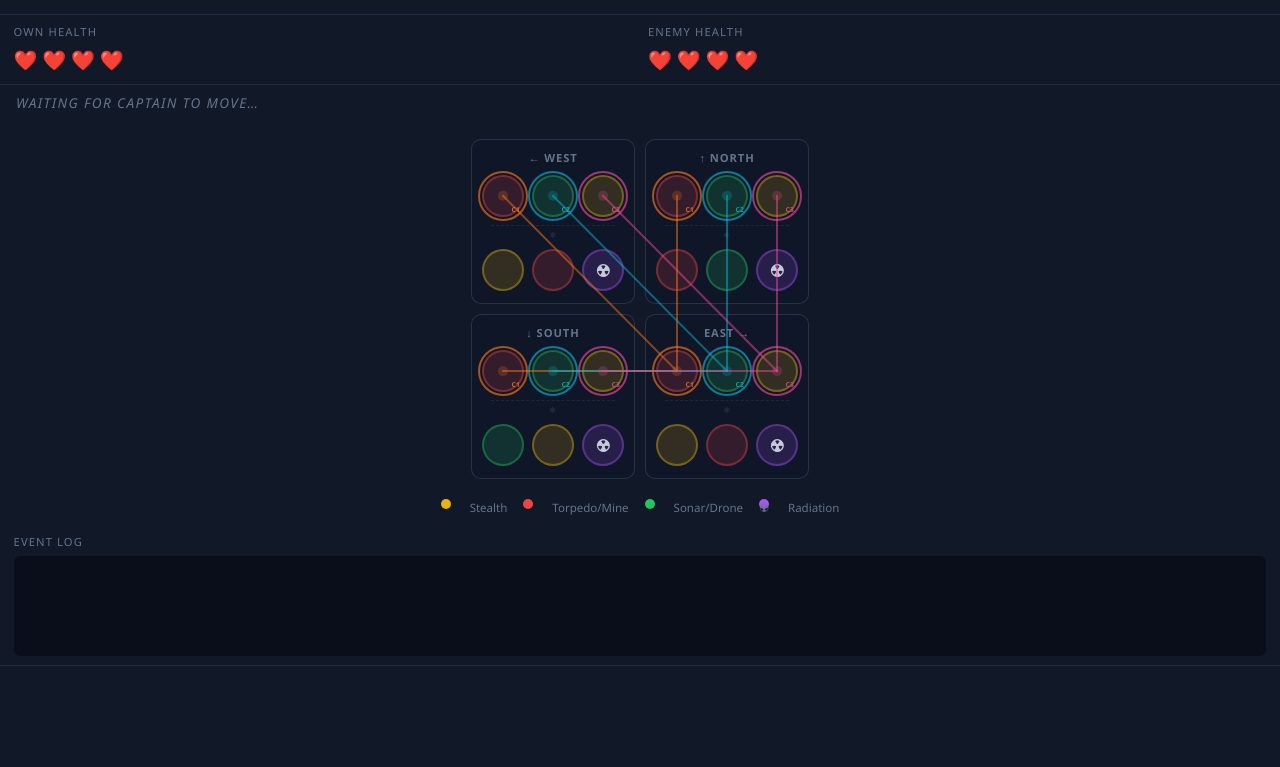
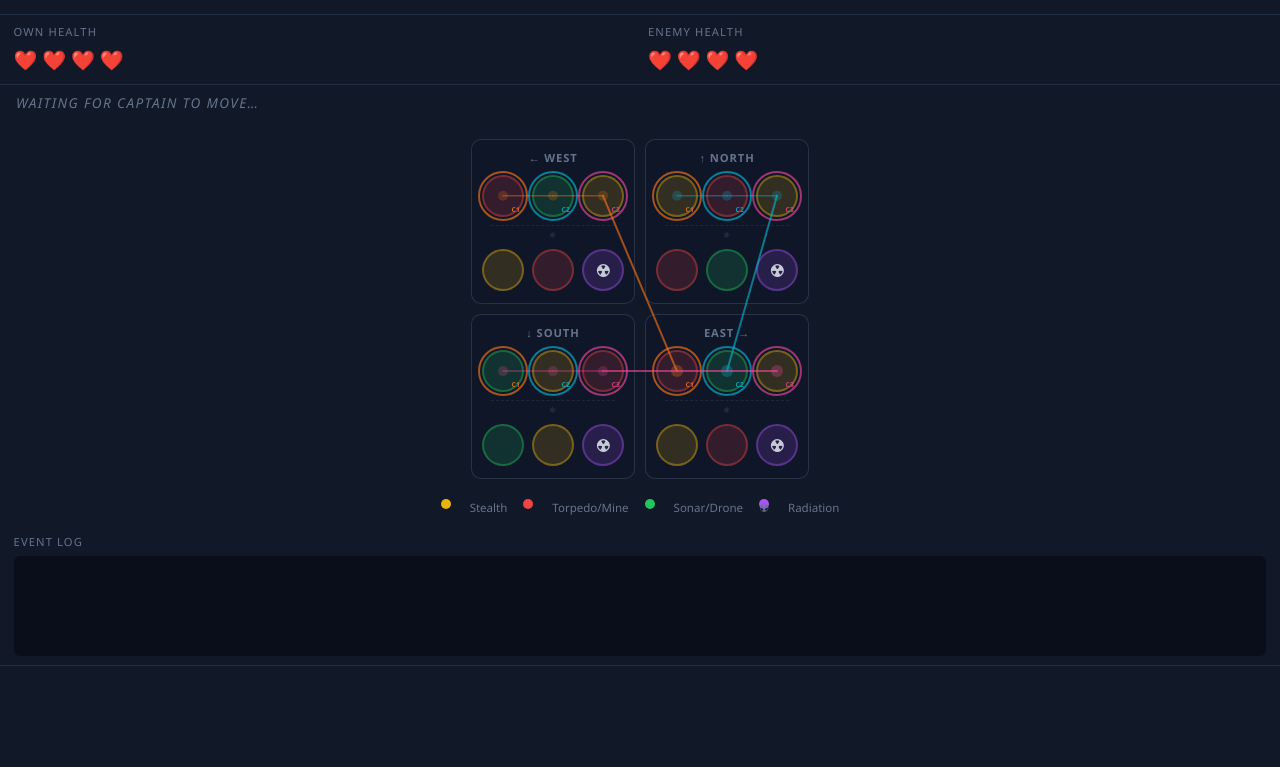
Before and after one commit to Noam-Elisha/captain-sonar, a Flask app: template templates/engineer.html in a window 1280 px wide. Shown: the part 33-800 px from the top of the page. Run offline with Flask 3, Linux system fonts and the light colour scheme; the template is opened without the code that fills it, so the values that code supplies are empty; some libraries are stand-ins or nearby versions.

Commit message:
fix: correct NORTH/SOUTH circuit node colors + clean circuit line drawing
Per physical Map Alpha board:
  NORTH circuit nodes: [yellow/C1, red/C2, yellow/C3] (was red/green/yellow)
  SOUTH circuit nodes: [green/C1, yellow/C2, red/C3]  (was red/green/yellow)

SVG circuit overlay redesigned:
  - Intra-panel: chain the 3 circuit nodes within each non-EAST section (0→1→2)
  - Inter-panel: ONE exit line per section to its designated EAST hub node
    WEST  bundle (C1, orange): W[0]─W[1]─W[2] → E[0]
    NORTH bundle (C2, cyan):   N[0]─N[1]─N[2] → E[1]
    SOUTH bundle (C3, pink):   S[0]─S[1]─S[2] → E[2]
  - Removes overlapping spoke pattern; no lines cross unnecessarily

All 50 tests pass.

Co-Authored-By: Claude Sonnet 4.6 <noreply@anthropic.com>

```diff
--- a/game_state.py
+++ b/game_state.py
@@ -3,22 +3,25 @@ Captain Sonar – Server-side game state (turn-based mode).
 
 Engineering board layout (Map Alpha standard):
   Each direction section has 6 nodes indexed 0-5.
-  Indices 0-2: Central Circuit nodes (one per circuit C1/C2/C3, span all 4 directions).
-  Indices 3-4: Extra non-circuit Central Circuit nodes (block system until surfacing).
+  Indices 0-2: Circuit nodes (one per circuit C1/C2/C3, span all 4 directions).
+  Indices 3-4: Extra non-circuit nodes (block a system when marked).
   Index  5:   Reactor/radiation node.
 
-  ALL directions use same structure:
-    0: red/C1   → mine+torpedo system
-    1: green/C2 → sonar+drone system
-    2: yellow/C3 → stealth system
-    3: extra non-circuit node (system varies by direction)
-    4: extra non-circuit node (system varies by direction)
-    5: radiation (reactor)
+  Node colors vary by direction (real board layout):
+    WEST:  [red/C1,    green/C2,   yellow/C3,  yellow, red,   radiation]
+    NORTH: [yellow/C1, red/C2,     yellow/C3,  red,    green, radiation]
+    SOUTH: [green/C1,  yellow/C2,  red/C3,     green,  yellow,radiation]
+    EAST:  [red/C1,    green/C2,   yellow/C3,  yellow, red,   radiation]
 
   Circuits span all 4 directions (one node per direction per circuit):
-    C1 (orange): N[0], S[0], E[0], W[0]  – mine/torpedo nodes
-    C2 (cyan):   N[1], S[1], E[1], W[1]  – sonar/drone nodes
-    C3 (pink):   N[2], S[2], E[2], W[2]  – stealth nodes
+    C1 (orange): W[0]=red,    N[0]=yellow, S[0]=green,  E[0]=red
+    C2 (cyan):   W[1]=green,  N[1]=red,    S[1]=yellow, E[1]=green
+    C3 (pink):   W[2]=yellow, N[2]=yellow, S[2]=red,    E[2]=yellow
+
+  Visual circuit routing (SVG overlay):
+    WEST  bundle (C1-orange): W[0]─W[1]─W[2] → E[0] (hub)
+    NORTH bundle (C2-cyan):   N[0]─N[1]─N[2] → E[1] (hub)
+    SOUTH bundle (C3-pink):   S[0]─S[1]─S[2] → E[2] (hub)
 
   When all 4 nodes of a circuit are marked → they self-clear (no damage).
   When all 6 nodes of one direction section are marked → 1 damage + clear ENTIRE board.
@@ -65,17 +68,17 @@ ENGINEERING_LAYOUT = {
         {"color": "radiation", "circuit": None}, # 5  reactor
     ],
     "north": [
-        {"color": "red",       "circuit": 1},   # 0  mine/torpedo  C1
-        {"color": "green",     "circuit": 2},   # 1  sonar/drone   C2
-        {"color": "yellow",    "circuit": 3},   # 2  stealth        C3
+        {"color": "yellow",    "circuit": 1},   # 0  stealth         C1
+        {"color": "red",       "circuit": 2},   # 1  mine/torpedo    C2
+        {"color": "yellow",    "circuit": 3},   # 2  stealth         C3
         {"color": "red",       "circuit": None}, # 3  mine/torpedo (extra)
         {"color": "green",     "circuit": None}, # 4  sonar/drone (extra)
         {"color": "radiation", "circuit": None}, # 5  reactor
     ],
     "south": [
-        {"color": "red",       "circuit": 1},   # 0  mine/torpedo  C1
-        {"color": "green",     "circuit": 2},   # 1  sonar/drone   C2
-        {"color": "yellow",    "circuit": 3},   # 2  stealth        C3
+        {"color": "green",     "circuit": 1},   # 0  sonar/drone     C1
+        {"color": "yellow",    "circuit": 2},   # 1  stealth         C2
+        {"color": "red",       "circuit": 3},   # 2  mine/torpedo    C3
         {"color": "green",     "circuit": None}, # 3  sonar/drone (extra)
         {"color": "yellow",    "circuit": None}, # 4  stealth (extra)
         {"color": "radiation", "circuit": None}, # 5  reactor
@@ -91,10 +94,11 @@ ENGINEERING_LAYOUT = {
 }
 
 # circuit_id → list of (direction, index) pairs – each circuit spans all 4 directions
+# Node colors vary per direction (see ENGINEERING_LAYOUT above).
 CIRCUITS = {
-    1: [("north", 0), ("south", 0), ("east", 0), ("west", 0)],  # red:  mine/torpedo
-    2: [("north", 1), ("south", 1), ("east", 1), ("west", 1)],  # green: sonar/drone
-    3: [("north", 2), ("south", 2), ("east", 2), ("west", 2)],  # yellow: stealth
+    1: [("north", 0), ("south", 0), ("east", 0), ("west", 0)],  # C1: N=yellow, S=green,  E=red,   W=red
+    2: [("north", 1), ("south", 1), ("east", 1), ("west", 1)],  # C2: N=red,    S=yellow, E=green, W=green
+    3: [("north", 2), ("south", 2), ("east", 2), ("west", 2)],  # C3: N=yellow, S=red,    E=yellow,W=yellow
 }
 
 # Radiation node positions (one per direction = 4 total)
--- a/static/js/engineer.js
+++ b/static/js/engineer.js
@@ -1,8 +1,12 @@
 /* ============================================================
    Captain Sonar — engineer.js
    Engineering board: 2×2 section layout (WEST/NORTH/SOUTH/EAST)
-   SVG overlay draws circuit spokes (C1/C2/C3): EAST is the hub —
-   one line from each of west/north/south → corresponding east node.
+   SVG overlay draws circuits (C1/C2/C3):
+     Intra-panel: chain the 3 circuit nodes within each non-EAST section.
+     Inter-panel: ONE exit line per section → its designated EAST hub node.
+       WEST  bundle (C1, orange): W[0]─W[1]─W[2] → E[0]
+       NORTH bundle (C2, cyan):   N[0]─N[1]─N[2] → E[1]
+       SOUTH bundle (C3, pink):   S[0]─S[1]─S[2] → E[2]
    ============================================================ */
 
 const ENEMY_TEAM = MY_TEAM === 'blue' ? 'red' : 'blue';
@@ -14,8 +18,14 @@ const DIRS = ['west', 'north', 'south', 'east'];
 //   0 → C1 (orange), 1 → C2 (cyan), 2 → C3 (pink)
 const CIRCUIT_COLORS = { 0: '#f97316', 1: '#06b6d4', 2: '#ec4899' };
 
-// The three non-hub directions that each send one spoke to EAST (the hub)
-const SPOKE_DIRS = ['west', 'north', 'south'];
+// Each non-EAST direction bundles its 3 circuit nodes (idx 0–2) into one chain,
+// then exits with ONE inter-panel line to the designated EAST hub node.
+// WEST → E[0] (C1, orange)  |  NORTH → E[1] (C2, cyan)  |  SOUTH → E[2] (C3, pink)
+const CIRCUIT_BUNDLES = [
+  { dir: 'west',  hubIdx: 0, color: CIRCUIT_COLORS[0] },
+  { dir: 'north', hubIdx: 1, color: CIRCUIT_COLORS[1] },
+  { dir: 'south', hubIdx: 2, color: CIRCUIT_COLORS[2] },
+];
 
 let board       = null;
 let activeDir   = null;
@@ -190,8 +200,9 @@ function renderBoard() {
   requestAnimationFrame(drawCircuitLines);
 }
 
-// ── SVG circuit spokes ────────────────────────────────────────
-// EAST is the hub: one spoke per circuit from each of west/north/south → east.
+// ── SVG circuit bundles ───────────────────────────────────────
+// Each non-EAST direction: chain its 3 circuit nodes (0→1→2) inside the panel,
+// then ONE line from the last node → the designated EAST hub node.
 function drawCircuitLines() {
   const svg  = document.getElementById('eng-circuit-svg');
   const wrap = document.getElementById('eng-board');
@@ -204,51 +215,56 @@ function drawCircuitLines() {
   svg.setAttribute('width',  wrapRect.width);
   svg.setAttribute('height', wrapRect.height);
 
-  [0, 1, 2].forEach(nodeIdx => {
-    const color = CIRCUIT_COLORS[nodeIdx];
+  function nodeCenter(dir, idx) {
+    const el = document.getElementById(`node-${dir}-${idx}`);
+    if (!el) return null;
+    const r = el.getBoundingClientRect();
+    return {
+      x: +(r.left - wrapRect.left + r.width  / 2).toFixed(1),
+      y: +(r.top  - wrapRect.top  + r.height / 2).toFixed(1),
+    };
+  }
 
-    // Hub: EAST node centre
-    const hubEl = document.getElementById(`node-east-${nodeIdx}`);
-    if (!hubEl) return;
-    const hr = hubEl.getBoundingClientRect();
-    const hx = +(hr.left - wrapRect.left + hr.width  / 2).toFixed(1);
-    const hy = +(hr.top  - wrapRect.top  + hr.height / 2).toFixed(1);
-
-    // One spoke from each of west / north / south → east hub
-    SPOKE_DIRS.forEach(dir => {
-      const el = document.getElementById(`node-${dir}-${nodeIdx}`);
-      if (!el) return;
-      const r  = el.getBoundingClientRect();
-      const x1 = +(r.left - wrapRect.left + r.width  / 2).toFixed(1);
-      const y1 = +(r.top  - wrapRect.top  + r.height / 2).toFixed(1);
-
+  function svgLine(x1, y1, x2, y2, color, opacity, width) {
     const line = document.createElementNS('http://www.w3.org/2000/svg', 'line');
     line.setAttribute('x1',             x1);
     line.setAttribute('y1',             y1);
-      line.setAttribute('x2',             hx);
-      line.setAttribute('y2',             hy);
+    line.setAttribute('x2',             x2);
+    line.setAttribute('y2',             y2);
     line.setAttribute('stroke',         color);
-      line.setAttribute('stroke-width',   '2');
-      line.setAttribute('stroke-opacity', '0.5');
+    line.setAttribute('stroke-width',   width);
+    line.setAttribute('stroke-opacity', opacity);
     line.setAttribute('stroke-linecap', 'round');
     svg.appendChild(line);
-    });
+  }
 
-    // Subtle glow dot at each circuit node (all four directions)
-    DIRS.forEach(dir => {
-      const el = document.getElementById(`node-${dir}-${nodeIdx}`);
-      if (!el) return;
-      const r  = el.getBoundingClientRect();
-      const cx = +(r.left - wrapRect.left + r.width  / 2).toFixed(1);
-      const cy = +(r.top  - wrapRect.top  + r.height / 2).toFixed(1);
-      const c  = document.createElementNS('http://www.w3.org/2000/svg', 'circle');
+  function svgDot(cx, cy, color, r, opacity) {
+    const c = document.createElementNS('http://www.w3.org/2000/svg', 'circle');
     c.setAttribute('cx',           cx);
     c.setAttribute('cy',           cy);
-      c.setAttribute('r',            '5');
+    c.setAttribute('r',            r);
     c.setAttribute('fill',         color);
-      c.setAttribute('fill-opacity', '0.22');
+    c.setAttribute('fill-opacity', opacity);
     svg.appendChild(c);
-    });
+  }
+
+  CIRCUIT_BUNDLES.forEach(({ dir, hubIdx, color }) => {
+    // Centres of the 3 circuit nodes within this direction's panel
+    const pts = [0, 1, 2].map(i => nodeCenter(dir, i));
+    if (pts.some(p => !p)) return;
+
+    // ── Intra-panel: chain node 0 → 1 → 2 ──────────────────
+    svgLine(pts[0].x, pts[0].y, pts[1].x, pts[1].y, color, '0.42', '1.5');
+    svgLine(pts[1].x, pts[1].y, pts[2].x, pts[2].y, color, '0.42', '1.5');
+
+    // ── Inter-panel: exit from node 2 → EAST hub ───────────
+    const hub = nodeCenter('east', hubIdx);
+    if (!hub) return;
+    svgLine(pts[2].x, pts[2].y, hub.x, hub.y, color, '0.62', '2');
+
+    // ── Glow dots at each circuit node + EAST hub ───────────
+    pts.forEach(p => svgDot(p.x, p.y, color, '5', '0.22'));
+    svgDot(hub.x, hub.y, color, '6', '0.30');
   });
 }
 
--- a/templates/engineer.html
+++ b/templates/engineer.html
@@ -59,8 +59,8 @@
       <div class="eng-section north-section" id="section-north">
         <div class="section-dir-label">↑ NORTH</div>
         <div class="section-main-nodes">
-          <div class="eng-node red circuit-1"   id="node-north-0" data-dir="north" data-idx="0"><span class="circuit-badge c1">C1</span></div>
-          <div class="eng-node green circuit-2"  id="node-north-1" data-dir="north" data-idx="1"><span class="circuit-badge c2">C2</span></div>
+          <div class="eng-node yellow circuit-1" id="node-north-0" data-dir="north" data-idx="0"><span class="circuit-badge c1">C1</span></div>
+          <div class="eng-node red circuit-2"    id="node-north-1" data-dir="north" data-idx="1"><span class="circuit-badge c2">C2</span></div>
           <div class="eng-node yellow circuit-3" id="node-north-2" data-dir="north" data-idx="2"><span class="circuit-badge c3">C3</span></div>
         </div>
         <div class="section-divider"><span>⚛</span></div>
@@ -75,9 +75,9 @@
       <div class="eng-section south-section" id="section-south">
         <div class="section-dir-label">↓ SOUTH</div>
         <div class="section-main-nodes">
-          <div class="eng-node red circuit-1"   id="node-south-0" data-dir="south" data-idx="0"><span class="circuit-badge c1">C1</span></div>
-          <div class="eng-node green circuit-2"  id="node-south-1" data-dir="south" data-idx="1"><span class="circuit-badge c2">C2</span></div>
-          <div class="eng-node yellow circuit-3" id="node-south-2" data-dir="south" data-idx="2"><span class="circuit-badge c3">C3</span></div>
+          <div class="eng-node green circuit-1"  id="node-south-0" data-dir="south" data-idx="0"><span class="circuit-badge c1">C1</span></div>
+          <div class="eng-node yellow circuit-2" id="node-south-1" data-dir="south" data-idx="1"><span class="circuit-badge c2">C2</span></div>
+          <div class="eng-node red circuit-3"    id="node-south-2" data-dir="south" data-idx="2"><span class="circuit-badge c3">C3</span></div>
         </div>
         <div class="section-divider"><span>⚛</span></div>
         <div class="section-extra-nodes">
```
Lines whose indentation alone changed are shown as unchanged.
